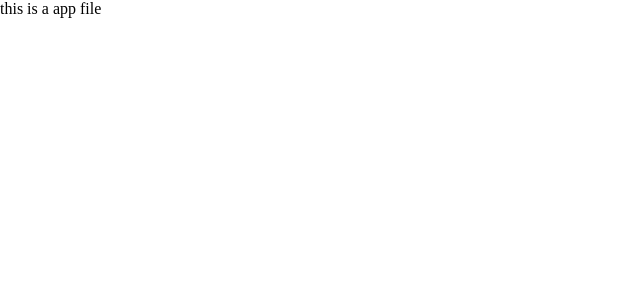
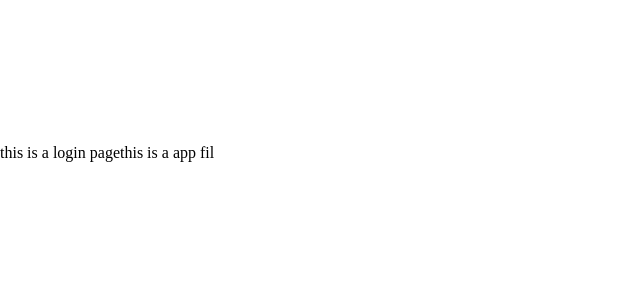
Before and after one commit to Pooja-Mehra9921/flipkart-clone, a React (Vite) app: page /login in a window 1280 px wide. Shown: the top 300 px of the page, without its empty margins (0-640 px from the left). Built offline with nearby package versions, Linux system fonts and the light colour scheme.

Commit message:
making pages and components

```diff
--- a/App.jsx
+++ b/App.jsx
@@ -1,9 +1,18 @@
 import React from "react";
+import { BrowserRouter, Routes, Route } from "react-router-dom";
+import LoginPage from "./src/pages/LoginPage";
 
 
 const App =()=>{
     return(
-        <>this is a app file</>
+<>
+        <BrowserRouter>
+        <Routes>
+            <Route path="/login" element={<LoginPage/>}/>
+        </Routes>
+        </BrowserRouter>
+        this is a app fil
+        </>
     )
 };
 
--- /dev/null
+++ b/src/pages/LoginPage/index.jsx
@@ -0,0 +1,29 @@
+import React from "react";
+import "./style.css";
+import Box from '@mui/material/Box';
+import Paper from '@mui/material/Paper';
+
+const LoginPage =()=>{
+    return(
+        <>
+        <Box
+      sx={{
+        display: 'flex',
+        flexWrap: 'wrap',
+        '& > :not(style)': {
+          m: 1,
+          width: 128,
+          height: 128,
+        },
+      }}
+    >
+      <Paper elevation={0} />
+
+    </Box>
+
+        this is a login page
+        </>
+    )
+};
+
+export default LoginPage;
```
Also changed, not shown: package.json (+7 -1 lines), src/pages/HomePage/index.jsx (added, +13 -0 lines), src/pages/HomePage/style.css (added), src/pages/LoginPage/style.css (added), src/pages/SignupPage/index.jsx (added), src/pages/SignupPage/style.css (added), 1 other file (tests, documents, lock files or other folders).
